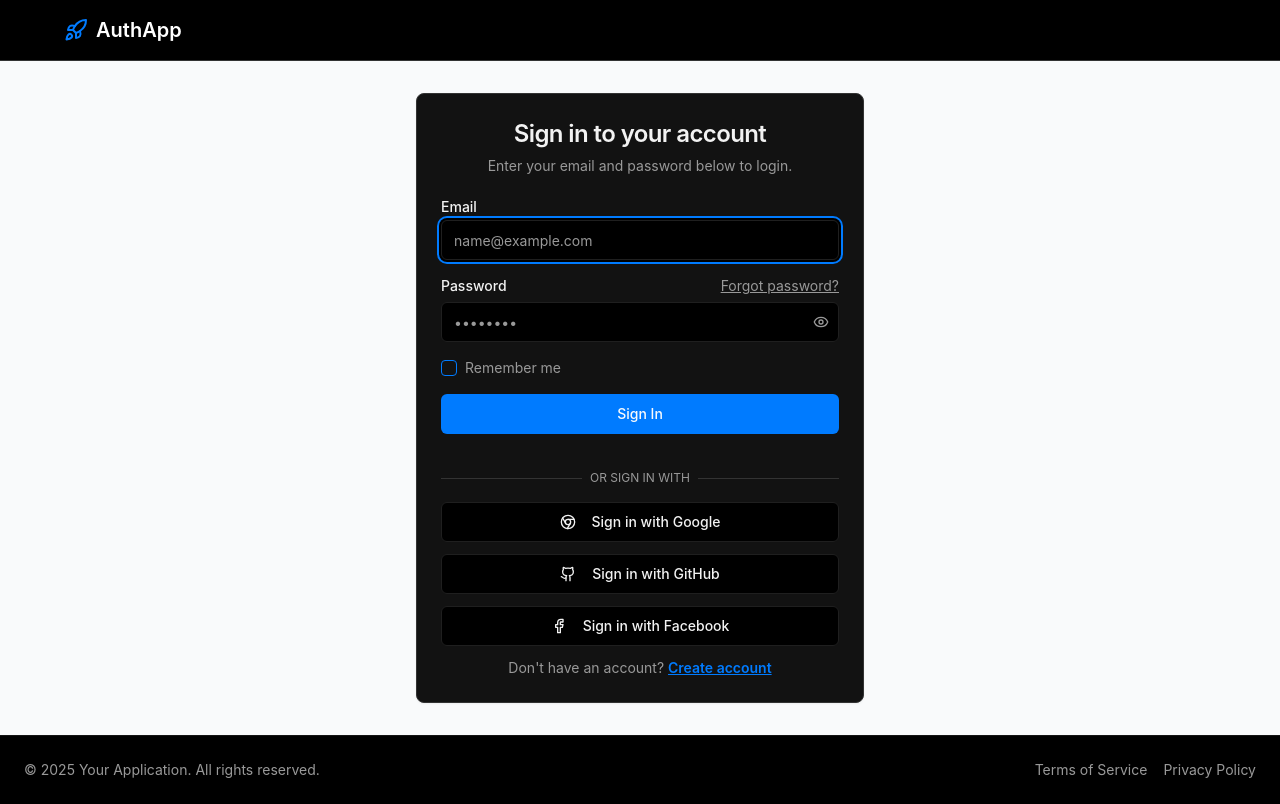
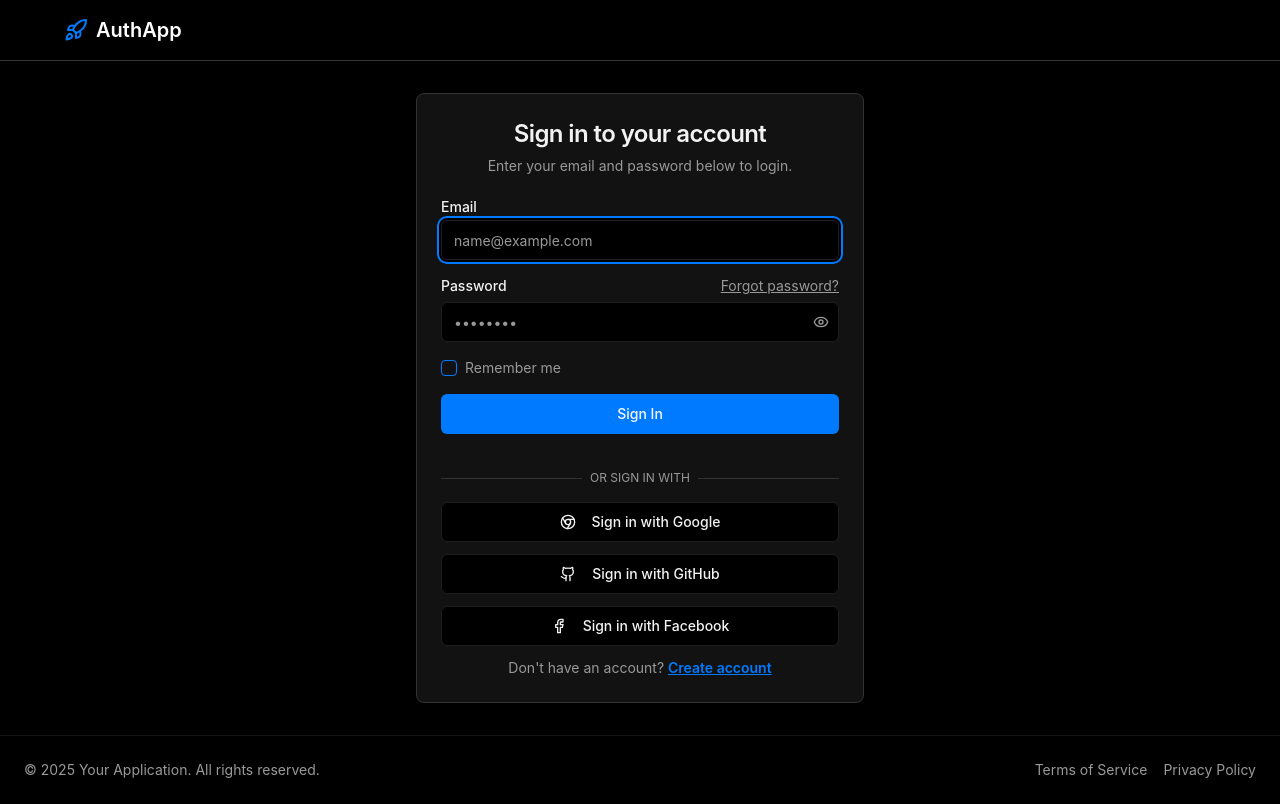
Before and after one commit to SadiqNaizam/MLO-a774-3293, a React (Vite) app: page / in a window 1280 px wide. Built offline with nearby package versions, Linux system fonts and the light colour scheme.

Commit message:
Updated code files: LoginPage.tsx

```diff
--- a/src/pages/LoginPage.tsx
+++ b/src/pages/LoginPage.tsx
@@ -59,7 +59,7 @@ const LoginPage: React.FC = () => {
   };
 
   return (
-    <div className="flex flex-col min-h-screen bg-gray-50 dark:bg-gray-900">
+    <div className="flex flex-col min-h-screen bg-background text-foreground">
       <Header />
       <main className="flex-1 flex flex-col items-center justify-center p-4 sm:p-6 lg:p-8">
         <AuthFormCard
```
